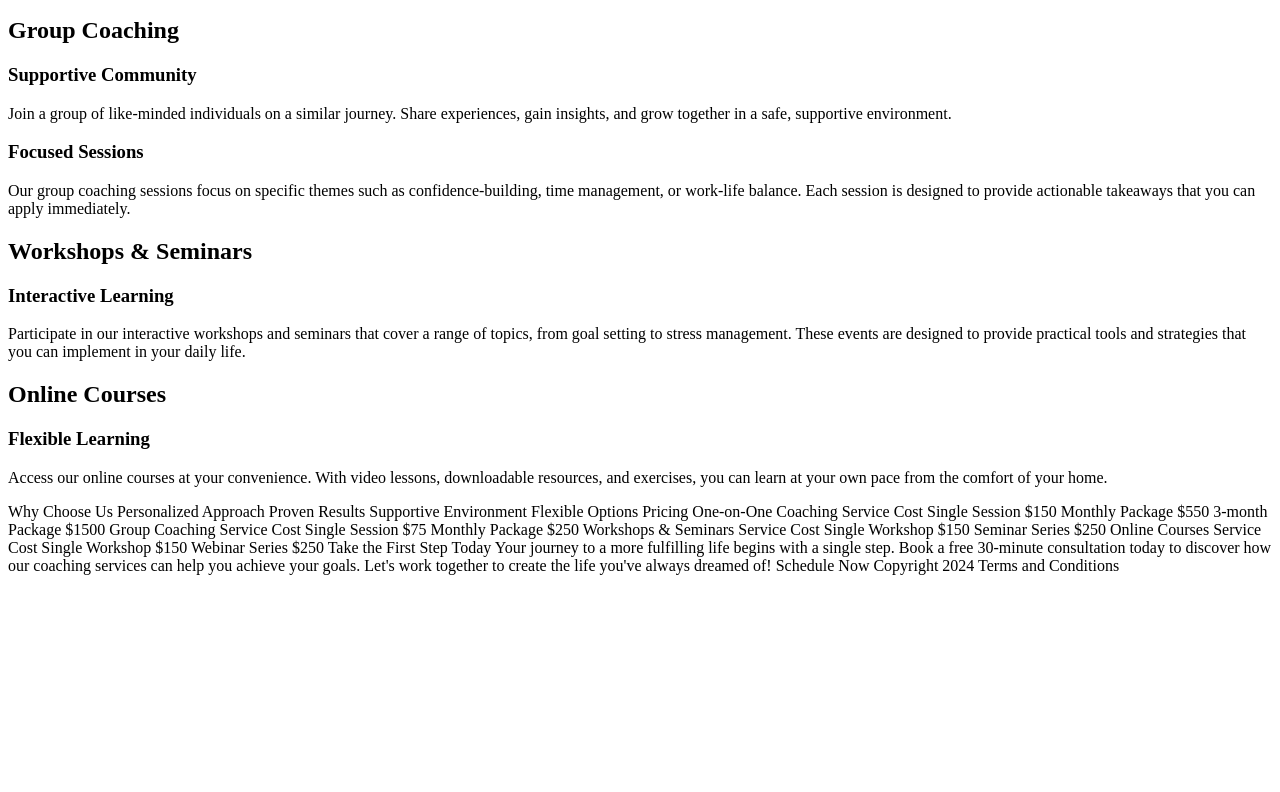
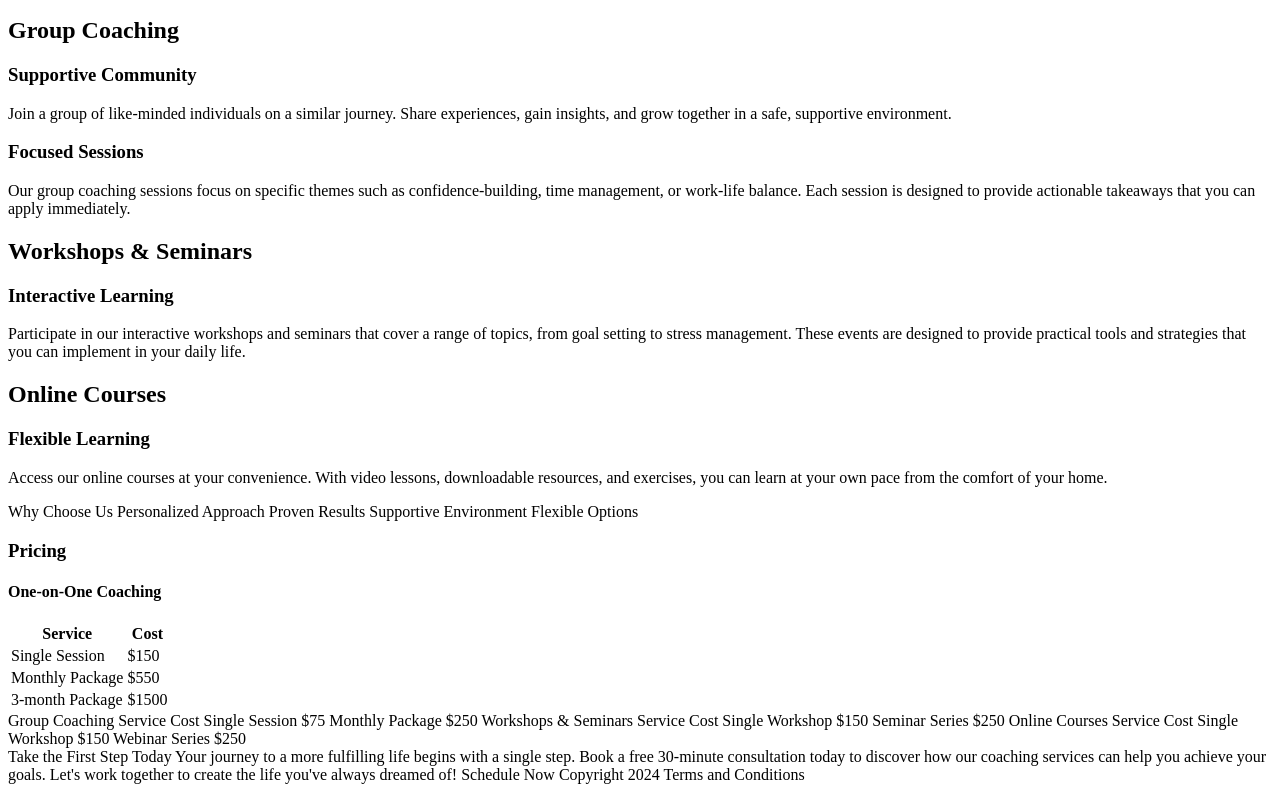
Before and after one commit to smboyle80/path-to-success, a plain HTML site: page index.html in a window 1280 px wide. Shown: the part 643-1435 px from the top of the page. Before the commit the page ends 1226 px from the top, so only its background shows below. Drawn offline with Linux system fonts and the light colour scheme.

Commit message:
1st table

```diff
--- a/index.html
+++ b/index.html
@@ -55,18 +55,27 @@ Personalized Approach
 Proven Results
 Supportive Environment
 Flexible Options
-Pricing
-One-on-One Coaching
-
-Service
-Cost
-Single Session
-$150
-Monthly Package
-$550
-3-month Package
-$1500
-
+<section>
+    <h3>Pricing</h3>
+    <h4>One-on-One Coaching</h4>
+        <table>
+            <tr>
+                <th>Service</th>
+                <th>Cost</th>
+            </tr>
+            <tr>
+                <td>Single Session</td>
+                <td>$150</td>
+            </tr>
+            <tr>
+                <td>Monthly Package</td>
+                <td>$550</td>
+            </tr>
+            <tr>
+                <td>3-month Package</td>
+                <td>$1500</td>
+            </tr>
+        </table>
 
 Group Coaching
 
@@ -96,7 +105,7 @@ Single Workshop
 $150
 Webinar Series
 $250
-
+</section>
 
 Take the First Step Today
 Your journey to a more fulfilling life begins with a single step. Book a free 30-minute consultation today to discover how our coaching services can help you achieve your goals. Let's work together to create the life you've always dreamed of!
```
